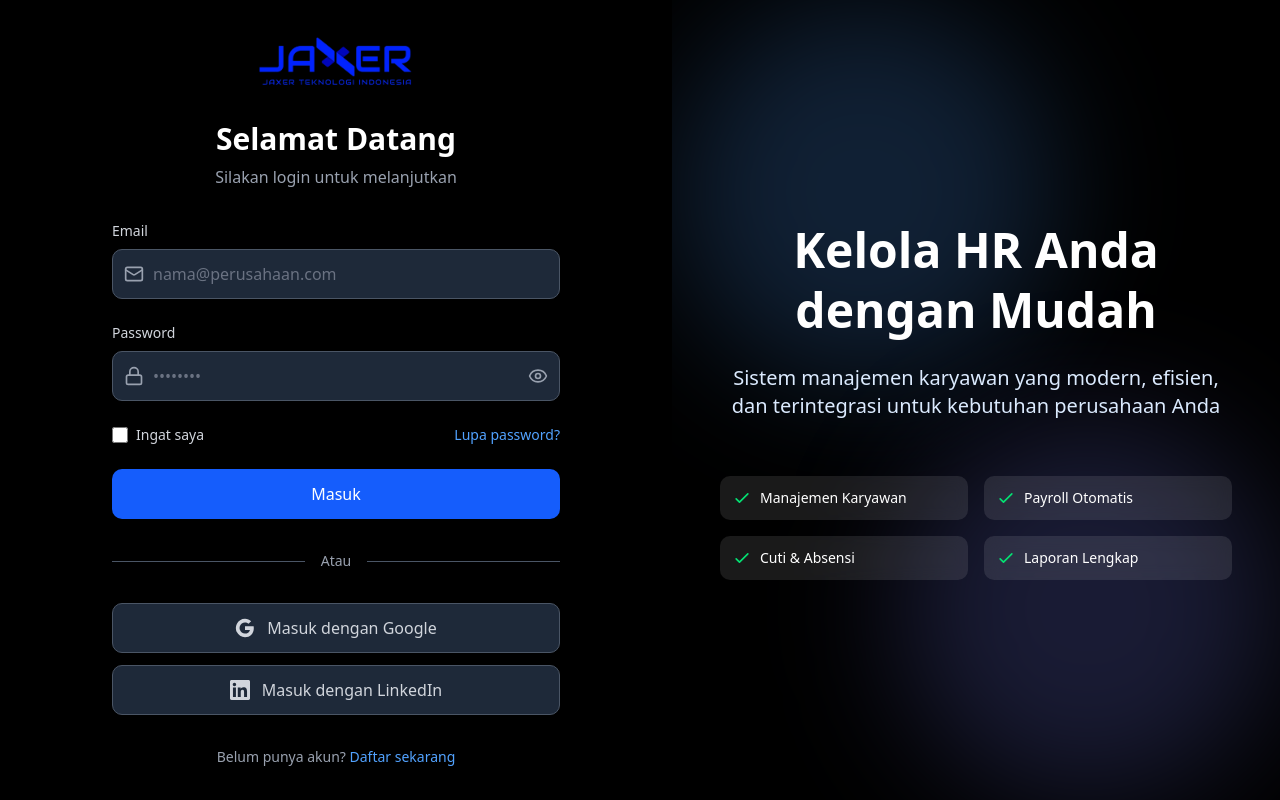
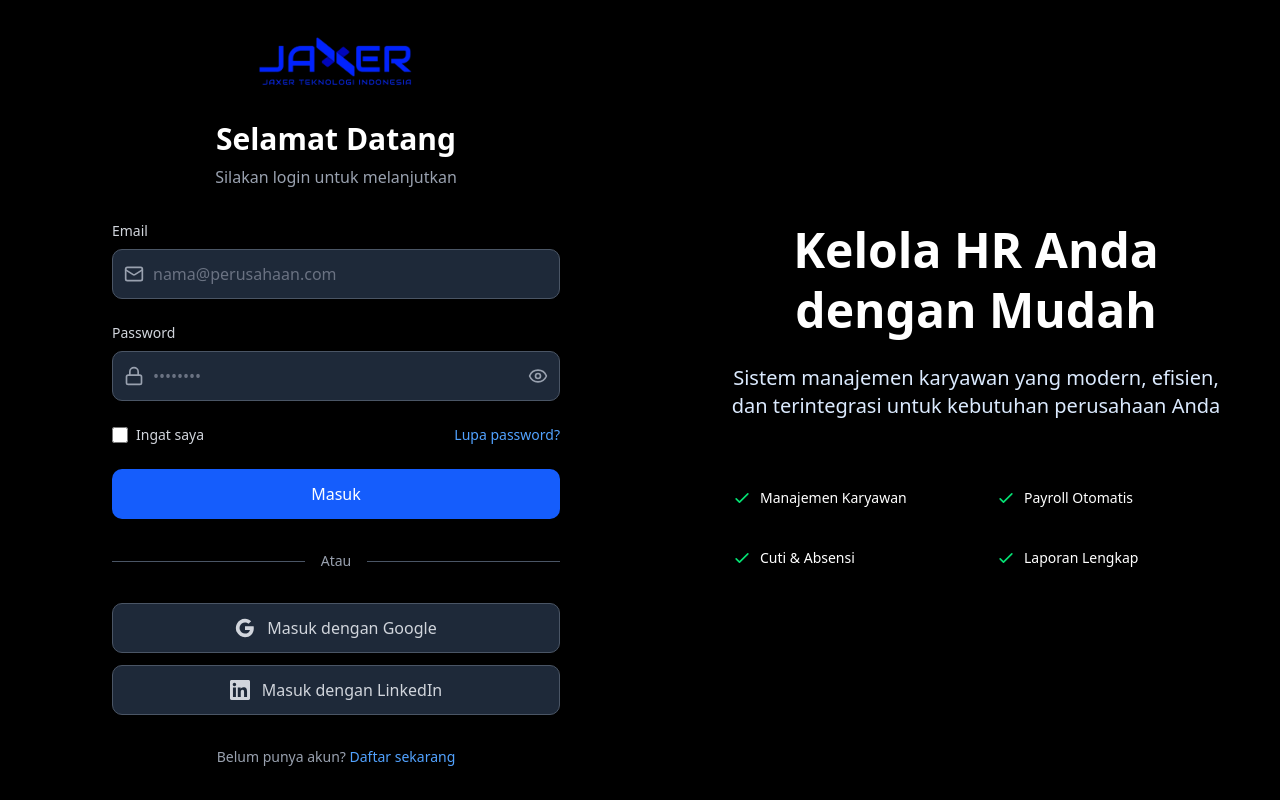
Before and after one commit to jaxerindonesia/Hr-Management-Next, a Next.js app: page /login in a window 1280 px wide. Built offline with nearby package versions, Linux system fonts and the light colour scheme.

Commit message:
[FM] modify loginpage

```diff
--- a/app/login/page.tsx
+++ b/app/login/page.tsx
@@ -264,10 +264,7 @@ export default function LoginPage() {
       {/* RIGHT SIDE - Decorative */}
       <div className="hidden lg:flex flex-1 bg-black relative overflow-hidden items-center justify-center">
         {/* Decorative Elements */}
-        <div className="absolute inset-0">
-          <div className="absolute top-0 left-0 w-96 h-96 bg-blue-400/20 rounded-full blur-3xl" />
-          <div className="absolute bottom-0 right-0 w-96 h-96 bg-indigo-400/20 rounded-full blur-3xl" />
-        </div>
+
 
         {/* Content */}
         <div className="relative z-10 text-white p-12 text-center">
@@ -290,7 +287,7 @@ export default function LoginPage() {
               ].map((feature, index) => (
                 <div
                   key={index}
-                  className="flex items-center gap-2 bg-white/10 backdrop-blur-sm rounded-lg p-3"
+                  className="flex items-center gap-2 bg-black/10 backdrop-blur-sm rounded-lg p-3"
                 >
                   <svg
                     className="w-5 h-5 text-green-400"
```
